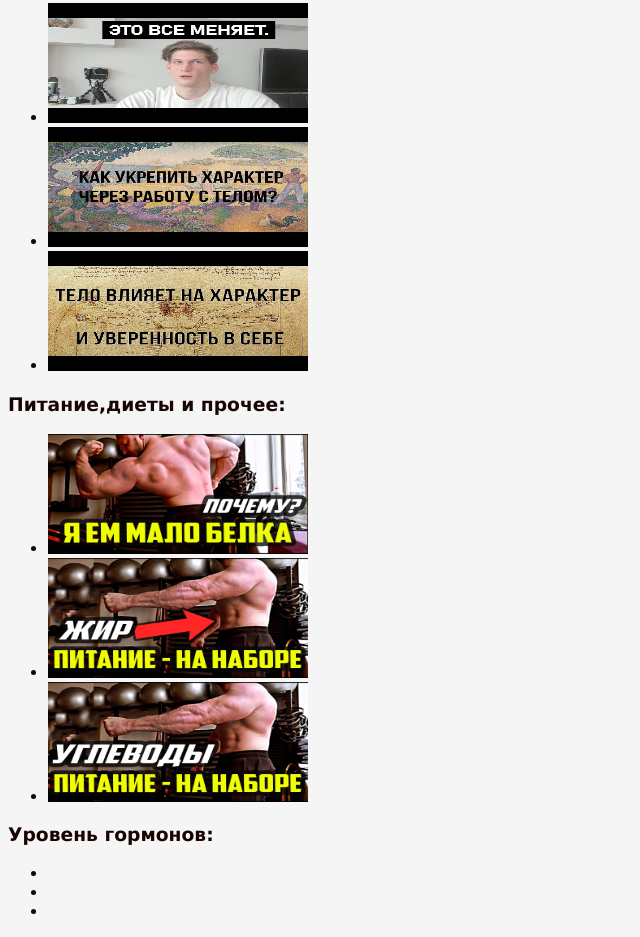
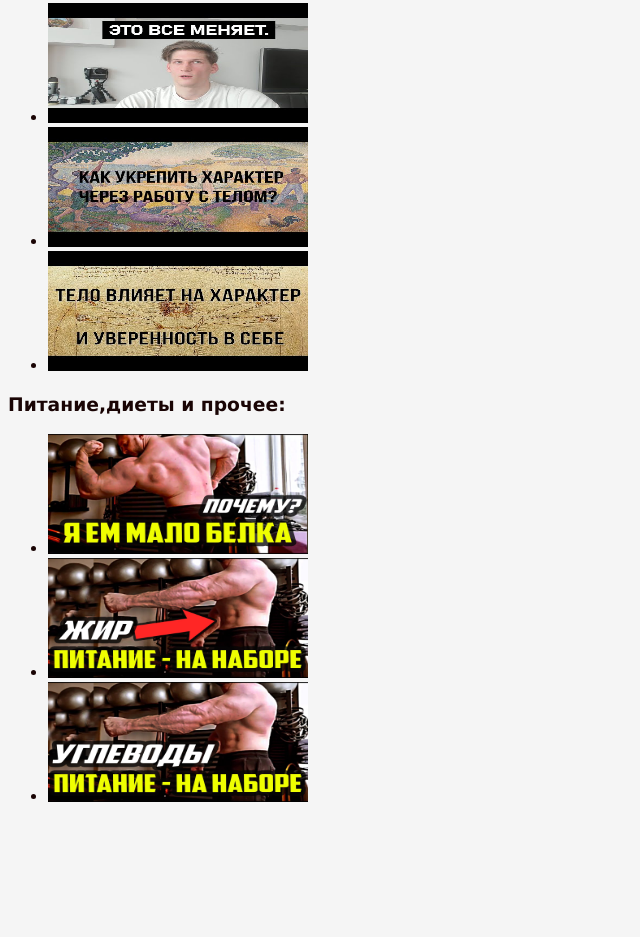
Before and after one commit to nevertgh/nwrepo, a plain HTML site: page index.html in a window 1280 px wide. Shown: the part 709-1646 px from the top of the page, without its empty margins (0-640 px from the left). After the commit the page ends 1531 px from the top, so only its background shows below. Drawn offline with Linux system fonts and the light colour scheme.

Commit message:
Update index.html

```diff
--- a/index.html
+++ b/index.html
@@ -44,12 +44,7 @@
                 <li><a href="https://www.youtube.com/watch?v=sf5sg1e6QNE"><img src="nik4.jpg" alt=""></a></li>
             </ul>
 
-            <h3>Уровень гормонов:</h3>
-            <ul>
-                <li></li>
-                <li></li>
-                <li></li>
-            </ul>
+
         </div>
     </div>
 </body>
```
